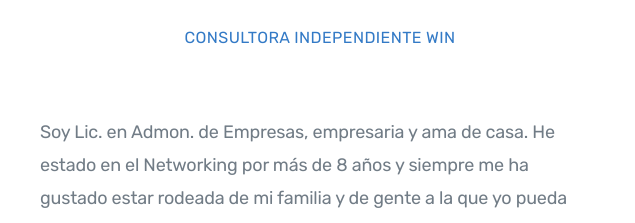
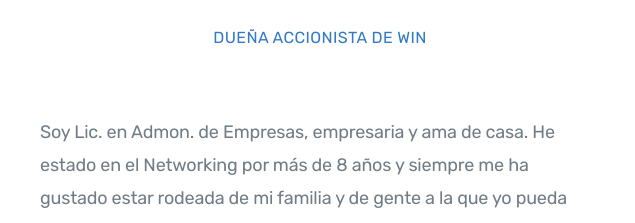
Before and after one commit to DavidResendizz/presentate, a plain HTML site: page olivia-win.html in a window 1280 px wide. Shown: the part 356-579 px from the top of the page, 0-635 px from the left. Drawn offline with nearby package versions, Linux system fonts and the light colour scheme; some packages are replaced by stand-ins of ours; a script that the page names is missing; a web font is replaced by a local one.

Commit message:
Update olivia-win.html

```diff
--- a/olivia-win.html
+++ b/olivia-win.html
@@ -93,7 +93,7 @@
                             <img src="olivia.png" id="photo1">
                           </div>
                      <span class="tagline name">Olivia Prieto</span>
-                     <h1>Consultora Independiente Win</h1>
+                     <h1>Dueña Accionista de Win</h1>
 
                 </div>
 
```
